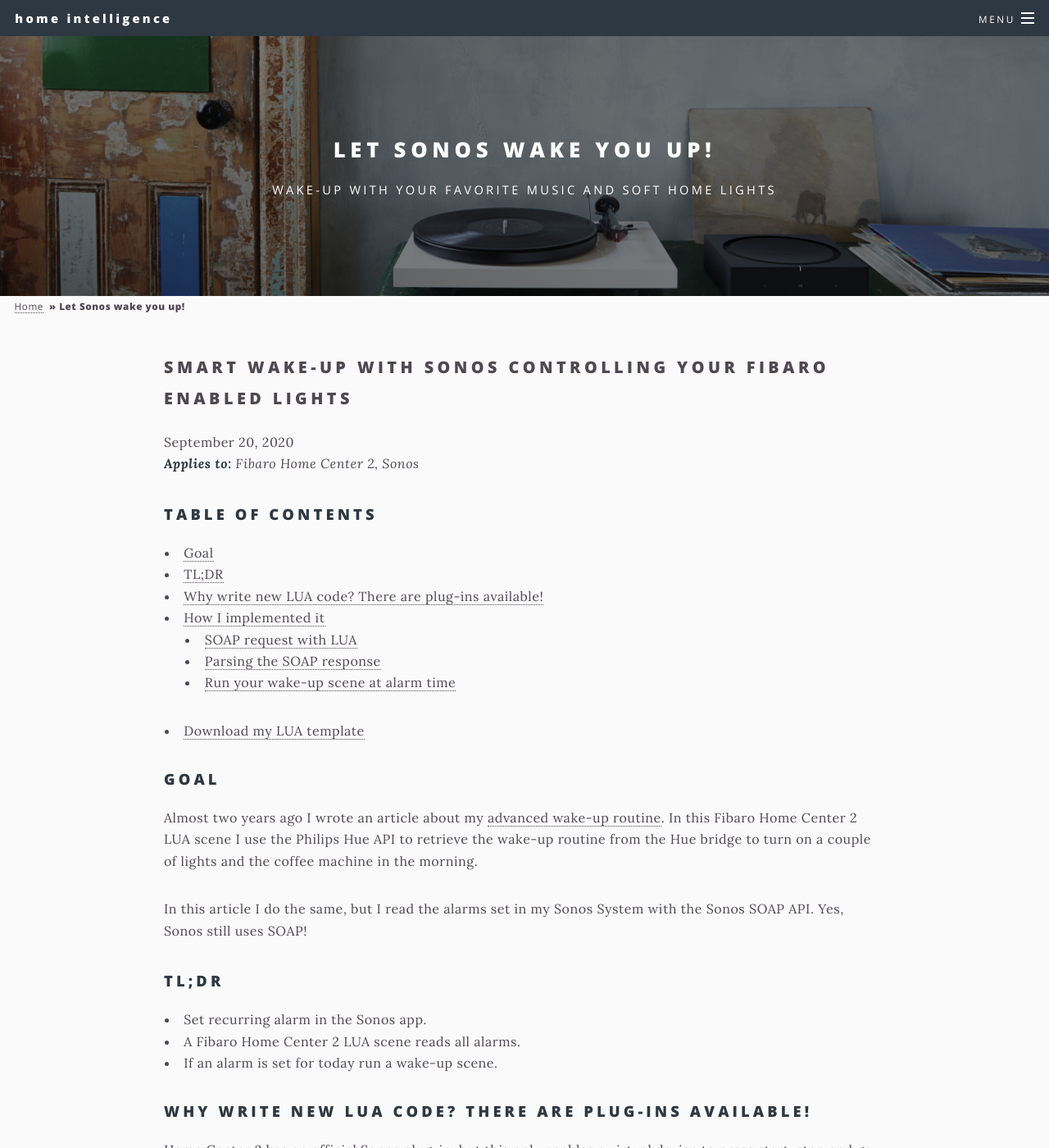
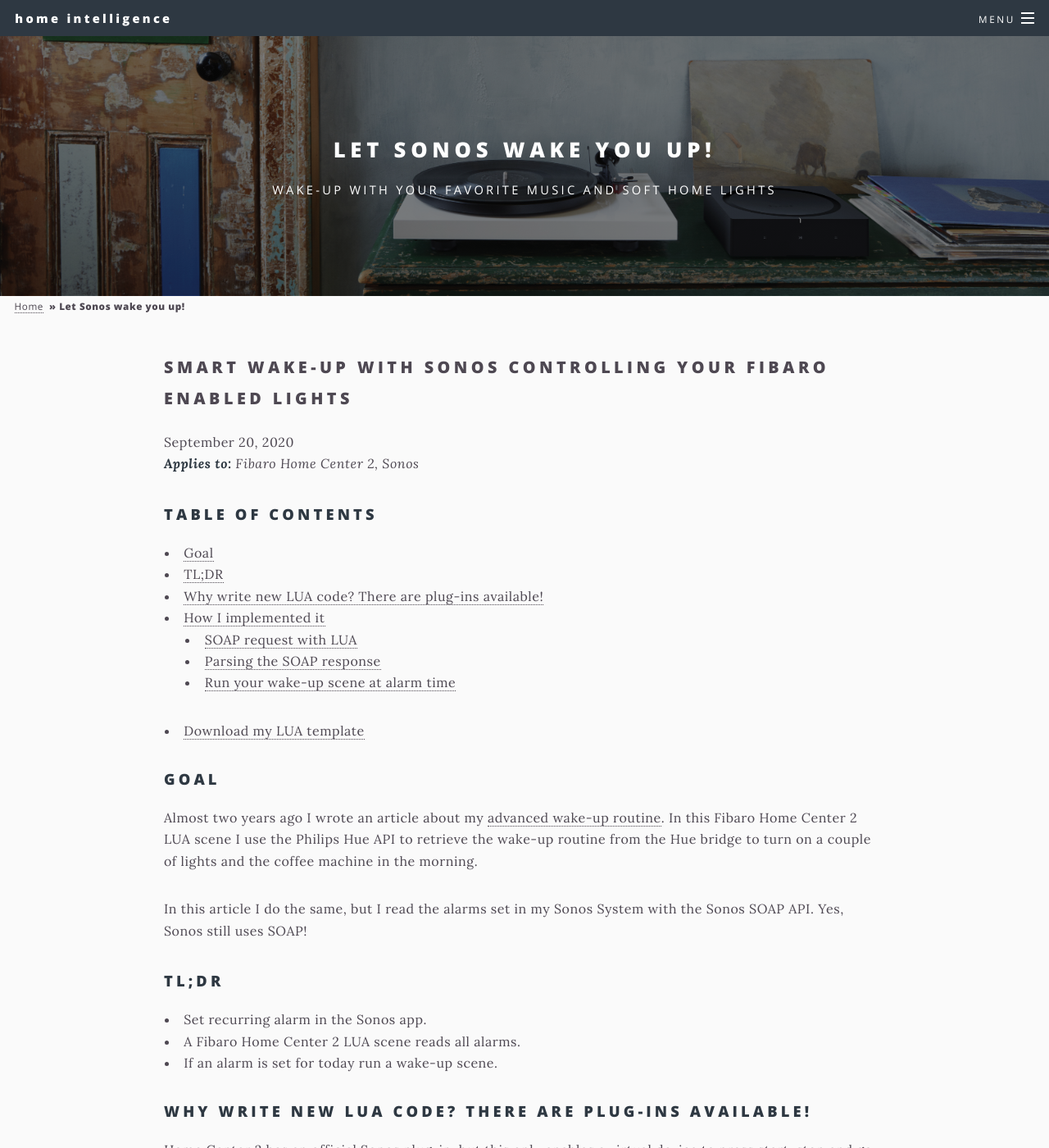
Before and after one commit to joepv/joepv.github.io, a Jekyll site: the page built from _pages/sonos.md, in a window 1280 px wide and 1400 px high. Shown: the whole window at 82% size. Built offline with Jekyll 4.4.1, drawn with Linux system fonts in a browser that asks for light colours.

Commit message:
Background artwork added.

```diff
--- a/_pages/sonos.md
+++ b/_pages/sonos.md
@@ -5,7 +5,7 @@ product: Fibaro Home Center 2 and Sonos
 permalink: /sonos/
 excerpt: Wake-up with your favorite music and soft home lights
 image: sonos.jpg
-background-image: sonos.jpg
+background-image: sonos2.jpg
 ---
 
 # Smart wake-up with Sonos controlling your Fibaro enabled lights<!-- omit in toc -->
```
Also changed, not shown: images/sonos2.jpg (added).
